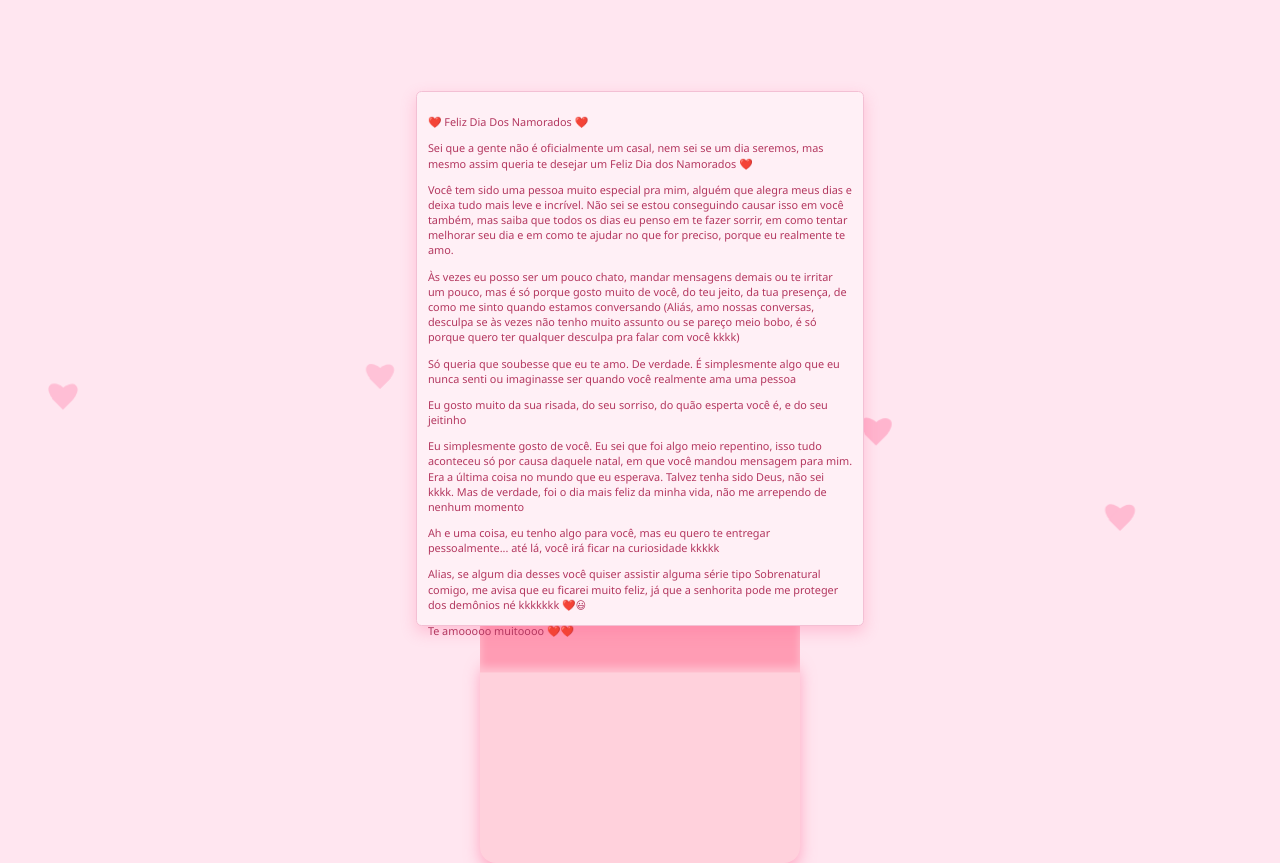
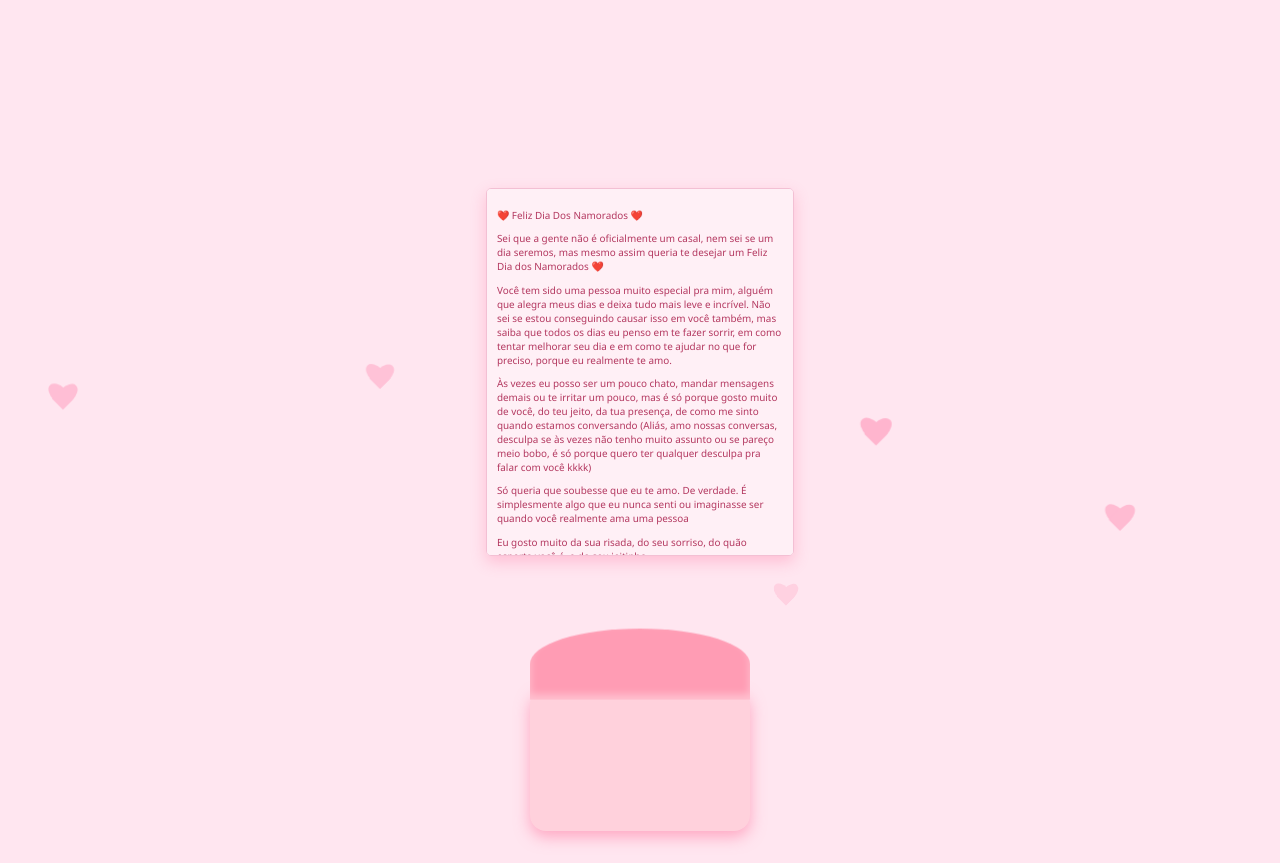
Before and after one commit to ROGERIO8BHOM/rogerio8bhom.github.io, a plain HTML site: page index.html in a window 1280 px wide. Both pictures are taken after a click on the element 640 px from the left and 399 px from the top of the page. After the commit the page ends 831 px from the top, so only its background shows below. Drawn offline with Linux system fonts and the light colour scheme.

Commit message:
Update index.html

```diff
--- a/index.html
+++ b/index.html
@@ -72,7 +72,7 @@
 #container {
   position: relative;
   width: 90vw;
-  max-width: 320px;
+  max-width: 220px;
   aspect-ratio: 14 / 9;
   cursor: pointer;
   perspective: 800px;
@@ -118,15 +118,25 @@
   box-shadow: 0 6px 15px rgba(255, 100, 150, 0.3);
   top: 100%;
   left: 50%;
+  overflow-y: auto;
   transform: translateX(-50%);
   padding: 1em;
   box-sizing: border-box;
   color: #b3375f;
-  font-size: 0.68em;
+  font-size: 0.62em;
   line-height: 1.4;
   opacity: 0;
   transition: top 1s ease, opacity 1s ease;
   z-index: 5;
+}
+
+#paper::-webkit-scrollbar {
+  width: 6px;
+}
+
+#paper::-webkit-scrollbar-thumb {
+  background: #ff7fa9;
+  border-radius: 4px;
 }
 
 /* Estados ao abrir */
```
